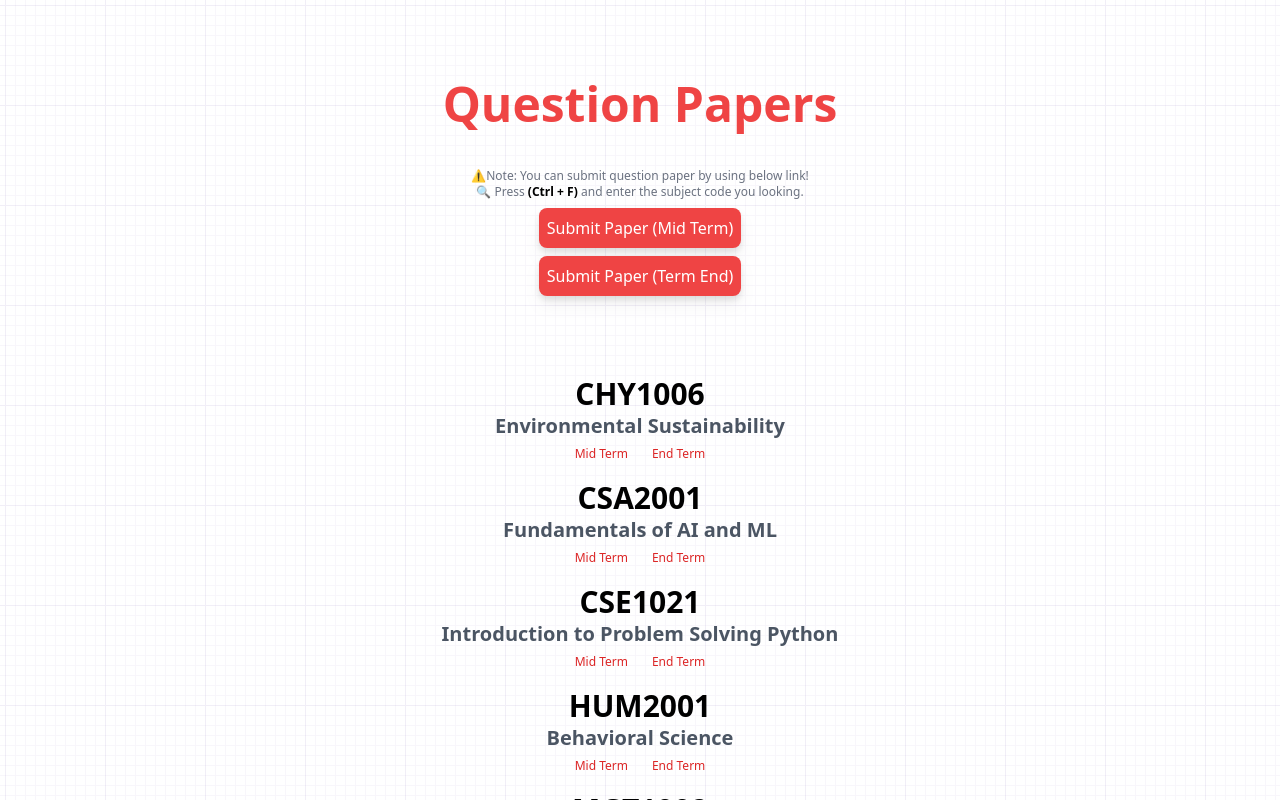
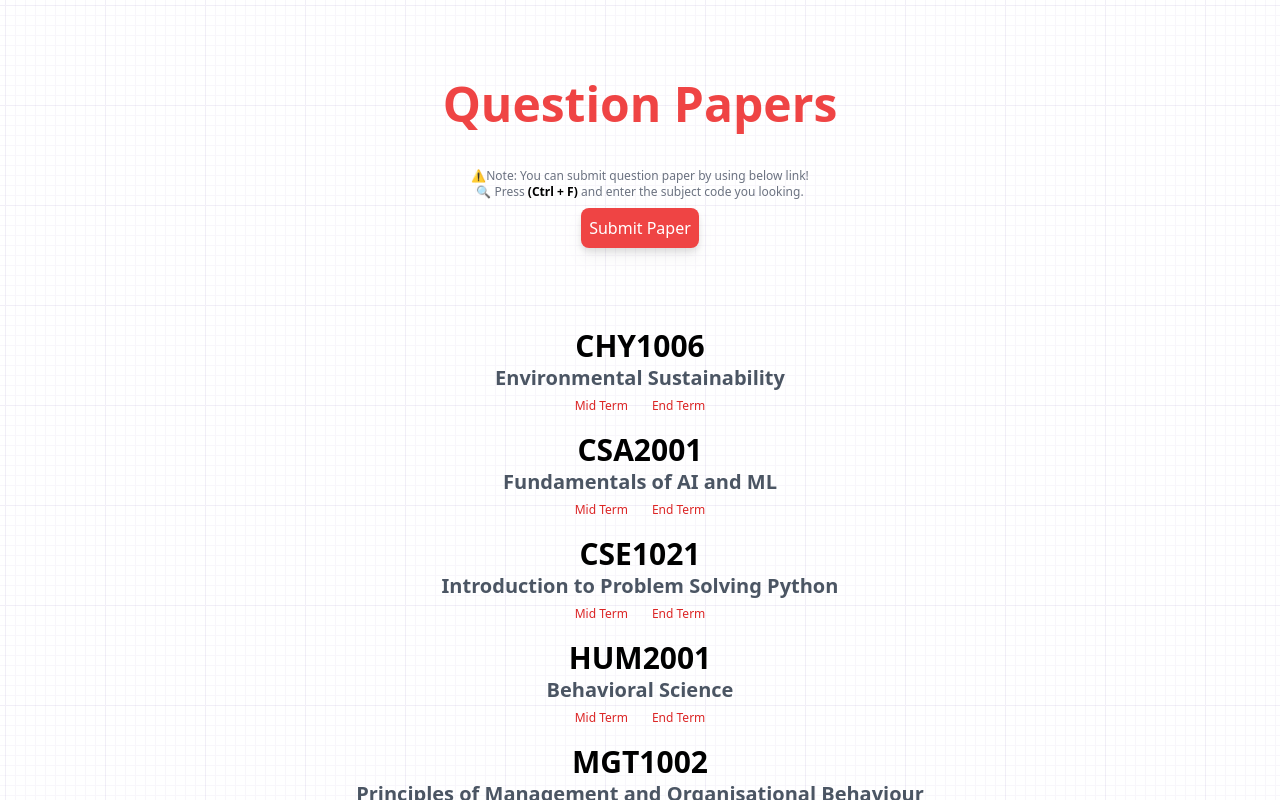
Before and after one commit to Cyb3rGhoul/qp-website-vitb, a React (Vite) app: page / in a window 1280 px wide. Shown: the top 800 px of the page. Built offline with nearby package versions, Linux system fonts and the light colour scheme.

Commit message:
removed one-button

```diff
--- a/src/App.jsx
+++ b/src/App.jsx
@@ -8,8 +8,7 @@ export default function App() {
       <span className="mt-10 text-xs text-gray-500">⚠️Note: You can submit question paper by using below link!</span>
       <p className="text-xs text-gray-500">🔍 Press <span className="font-bold text-black">(Ctrl + F)</span> and enter the subject code you looking.</p>
 
-      <button className="mt-2 text-base bg-red-500 hover:bg-red-400 text-white p-2 rounded-lg drop-shadow-lg" onClick={() => (window.location.href = "https://forms.gle/ckkPitjtGrA5yXrp7")}>Submit Paper (Mid Term)</button>
-      <button className="mt-2 text-base bg-red-500 hover:bg-red-400 text-white p-2 rounded-lg drop-shadow-lg" onClick={() => (window.location.href = "https://forms.gle/quydRSdrdnKSW5YS6")}>Submit Paper (Term End)</button>
+      <button className="mt-2 text-base bg-red-500 hover:bg-red-400 text-white p-2 rounded-lg drop-shadow-lg" onClick={() => (window.location.href = "https://forms.gle/ckkPitjtGrA5yXrp7")}>Submit Paper</button>
         </div>
       <div className="mt-20 flex flex-col items-center">
         <>
```
